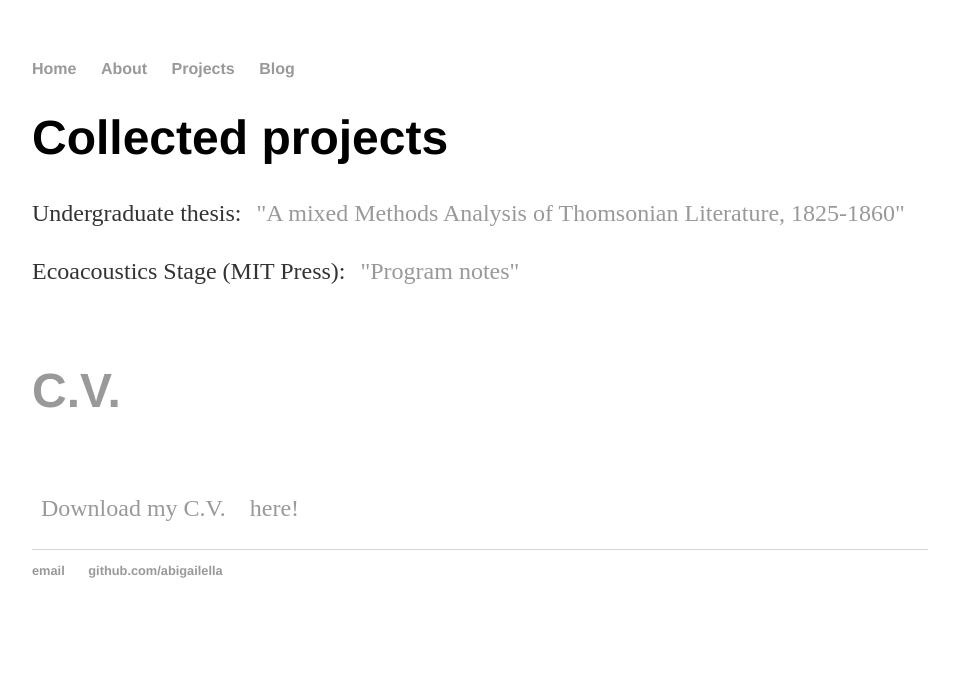
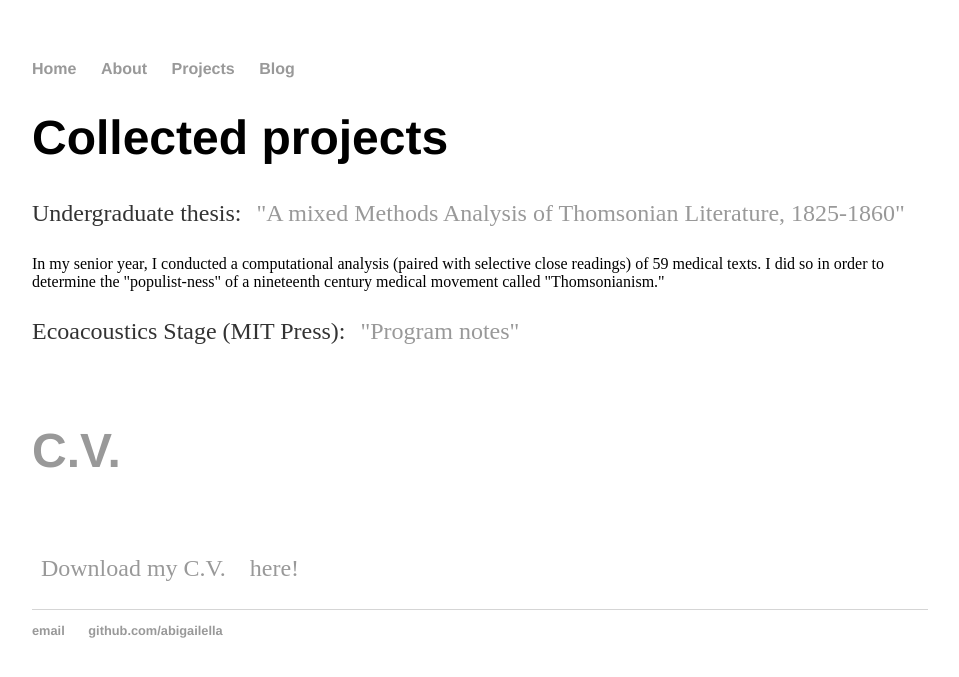
Before and after one commit to abigailella/abigailella.github.io, a Jekyll site: the page projects.html, which Jekyll copies as it is, in a window 1280 px wide. Shown: the top 677 px of the page, without its empty margins (160-1119 px from the left). Built offline with Jekyll 4.4.1, drawn with Linux system fonts in a browser that asks for light colours.

Commit message:
Update projects.html

```diff
--- a/projects.html
+++ b/projects.html
@@ -28,6 +28,8 @@
 
 	<h1>Collected projects</h1>
 		<p>Undergraduate thesis: <a href = "thesis.pdf"style="text-decoration:none; margin:1%;">"A mixed Methods Analysis of Thomsonian Literature, 1825-1860"</a> </p>
+		<p2> In my senior year, I conducted a computational analysis (paired with selective close readings) of 59 medical texts.
+			I did so in order to determine the "populist-ness" of a nineteenth century medical movement called "Thomsonianism."</p2>
 		<p> Ecoacoustics Stage (MIT Press): <a href = "https://www.mitpressjournals.org/doi/pdf/10.1162/comj_e_00452" style="text-decoration:none; margin:1%;">"Program notes"   </p>
 
 	<h1> C.V.</h1>
```
